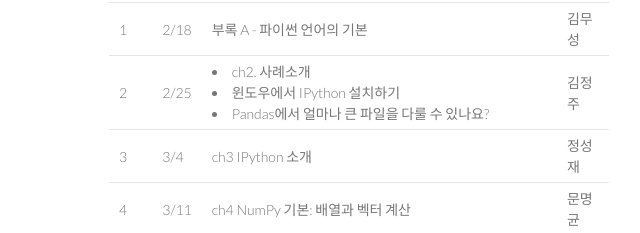
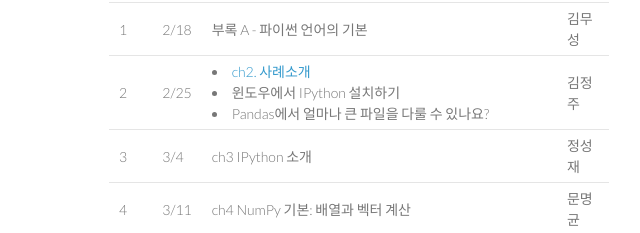
Before and after one commit to psygrammer/dapy, a plain HTML site: page index.html in a window 1280 px wide. Shown: the part 791-1024 px from the top of the page, 461-1101 px from the left. Drawn offline with nearby package versions, Linux system fonts and the light colour scheme.

Commit message:
Update index.html

```diff
--- a/index.html
+++ b/index.html
@@ -96,7 +96,7 @@
             <tr>
                 <td align="left">2</td>
                 <td align="left">2/25</td>
-                <td align="left"><ui><li>ch2. 사례소개</li><li>윈도우에서 IPython 설치하기</li><li>Pandas에서 얼마나 큰 파일을 다룰 수 있나요?</li></ui></td>
+                <td align="left"><ui><li><a href="http://nbviewer.ipython.org/github/psygrammer/dapy/blob/master/ch2_case.ipynb">ch2. 사례소개</a></li><li>윈도우에서 IPython 설치하기</li><li>Pandas에서 얼마나 큰 파일을 다룰 수 있나요?</li></ui></td>
                 <td align="left">김정주</td>
             </tr>
             <tr>
```
